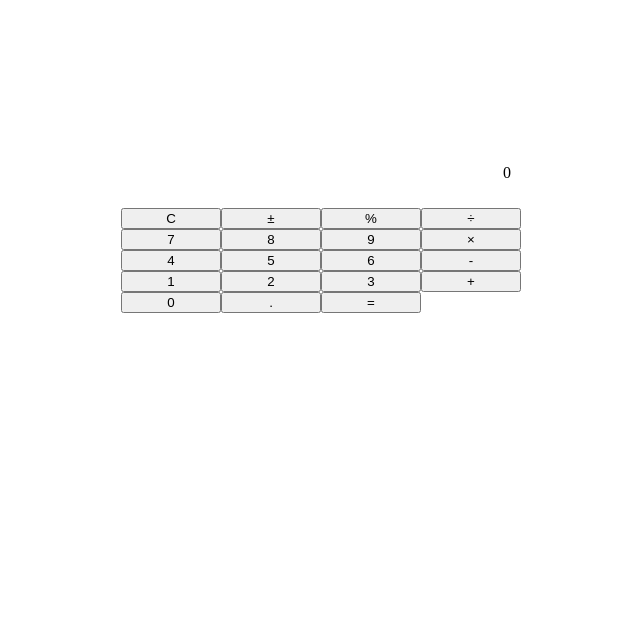
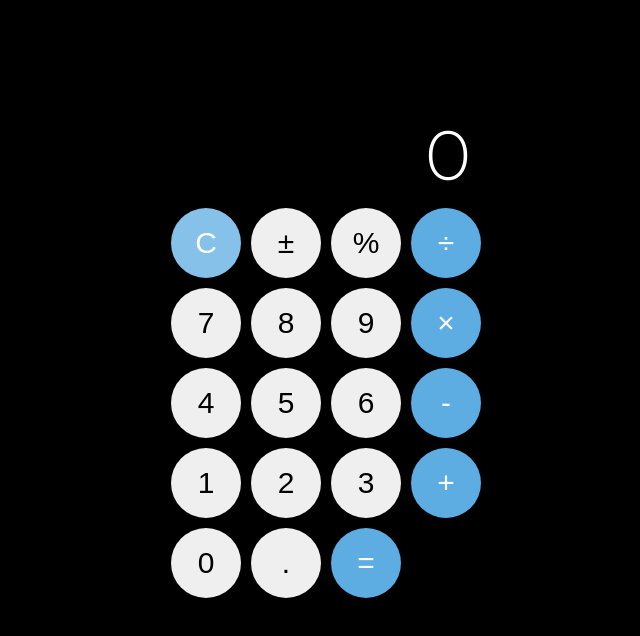
Before and after one commit to aelnko/calculator, a website: page src/index.html in a window 1280 px wide. Shown: the whole page, without its empty margins (319-959 px from the left). Drawn offline with nearby package versions, Linux system fonts and the light colour scheme; files that its build step writes are made by us from their sources.

Commit message:
add some styles

```diff
--- a/src/index.html
+++ b/src/index.html
@@ -1,10 +1,16 @@
 <!DOCTYPE html>
 <html lang="en">
   <head>
-  <meta charset="UTF-8">
-  <meta http-equiv="X-UA-Compatible" content="IE=edge">
-  <meta name="viewport" content="width=device-width, initial-scale=1.0">
-  <link rel="stylesheet" href="./css/style.min.css">
+    <meta charset="UTF-8" />
+    <meta http-equiv="X-UA-Compatible" content="IE=edge" />
+    <meta name="viewport" content="width=device-width, initial-scale=1.0" />
+    <link rel="preconnect" href="https://fonts.googleapis.com" />
+    <link rel="preconnect" href="https://fonts.gstatic.com" crossorigin />
+    <link
+      href="https://fonts.googleapis.com/css2?family=Montserrat:wght@300&display=swap"
+      rel="stylesheet"
+    />
+    <link rel="stylesheet" href="./css/style.min.css" />
     <title>Document</title>
   </head>
   <body>
@@ -13,25 +19,25 @@
         <p class="result__value">0</p>
       </div>
       <div class="display__buttons buttons">
-      <button class="buttons__button button">C</button>
+        <button class="buttons__button button delete">C</button>
         <button class="buttons__button button">±</button>
         <button class="buttons__button button">%</button>
-      <button class="buttons__button button">÷</button>
+        <button class="buttons__button button operand">÷</button>
         <button class="buttons__button button">7</button>
         <button class="buttons__button button">8</button>
         <button class="buttons__button button">9</button>
-      <button class="buttons__button button">×</button>
+        <button class="buttons__button button operand">×</button>
         <button class="buttons__button button">4</button>
         <button class="buttons__button button">5</button>
         <button class="buttons__button button">6</button>
-      <button class="buttons__button button">-</button>
+        <button class="buttons__button button operand">-</button>
         <button class="buttons__button button">1</button>
         <button class="buttons__button button">2</button>
         <button class="buttons__button button">3</button>
-      <button class="buttons__button button">&plus;</button>
+        <button class="buttons__button button operand">+</button>
         <button class="buttons__button button">0</button>
         <button class="buttons__button button">.</button>
-      <button class="buttons__button button">=</button>
+        <button class="buttons__button button operand">=</button>
       </div>
     </div>
   </body>
--- a/src/js/index.js
+++ b/src/js/index.js
@@ -18,7 +18,7 @@ buttons.forEach((btn) => {
     } else if (value === '.') {
       result.innerHTML += value;
     } else if (value === '±') {
-      result.innerHTML = result.innerHTML > 0 ? `-${result.innerHTML}` : Number(result.innerHTML) * (-1);
+      result.innerHTML = result.innerHTML > 0 ? `-${result.innerHTML}` : -Number(result.innerHTML);
     } else if (value === '=') {
       switch(operand) {
         case '+':
--- a/src/sass/blocks/button.scss
+++ b/src/sass/blocks/button.scss
@@ -1,4 +1,20 @@
 .button {
   cursor: pointer;
-  width: 100px;
+  border: none;
+  width: 70px;
+  height: 70px;
+  border-radius: 50%;
+  font-size: 30px;
+  margin-bottom: 10px;
+  margin-left: 10px;
 }
+
+.operand {
+  background-color: #5DADE2;
+  color: #fff;
+}
+
+.delete {
+  background-color: #85C1E9;
+  color: #fff;
+}
--- a/src/sass/blocks/buttons.scss
+++ b/src/sass/blocks/buttons.scss
@@ -1,5 +1,5 @@
 .buttons {
   display: flex;
   flex-wrap: wrap;
-  width: 400px;
+  width: 100%;
 }
--- a/src/sass/blocks/display.scss
+++ b/src/sass/blocks/display.scss
@@ -1,4 +1,4 @@
 .display {
-  width: 400px;
+  width: 320px;
   margin: 0 auto;
 }
--- a/src/sass/blocks/result.scss
+++ b/src/sass/blocks/result.scss
@@ -6,3 +6,9 @@
   align-items: flex-end;
   padding: 10px;
 }
+
+.result__value {
+  padding: 0;
+  margin: 0;
+  font-size: 70px;
+}
--- /dev/null
+++ b/src/sass/globals/global.scss
@@ -0,0 +1,9 @@
+* {
+  box-sizing: border-box;
+}
+
+body {
+  background-color: #000;
+  color: #fff;
+  font-family: 'Montserrat', sans-serif;
+}
--- a/src/sass/style.scss
+++ b/src/sass/style.scss
@@ -1,8 +1,5 @@
+@import "./globals/global.scss";
 @import "./blocks/buttons.scss";
 @import "./blocks/button.scss";
 @import "./blocks/display.scss";
 @import "./blocks/result.scss";
-
-* {
-  box-sizing: border-box;
-}
```
Lines whose indentation alone changed are shown as unchanged.
